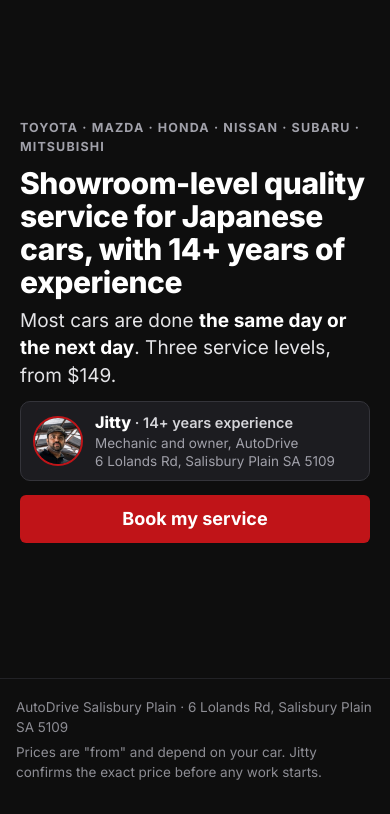
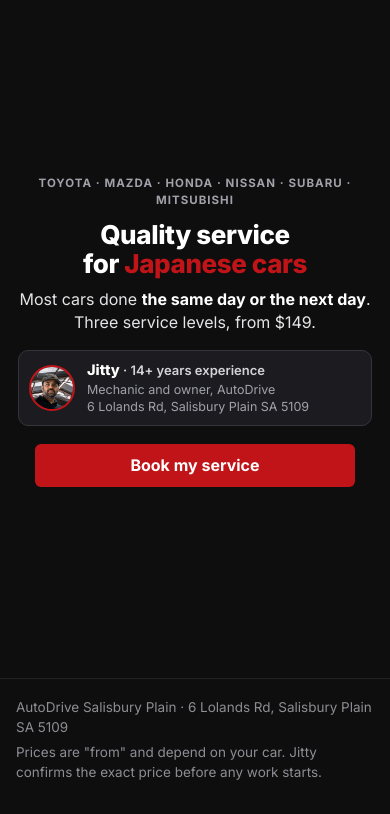
Before and after one commit to StalinS007/autodrive-salisbury-plain, a plain HTML site: page book-service.html in a window 390 px wide. Shown: the part 77-891 px from the top of the page. Drawn offline with Linux system fonts and the light colour scheme.

Commit message:
Preview: book-service welcome screen centred and smaller on phones, headline 'Quality service for Japanese cars'
Co-Authored-By: Claude Opus 5.5 <noreply@anthropic.com>

```diff
--- a/book-service.html
+++ b/book-service.html
@@ -3,13 +3,13 @@
 <head>
 <meta charset="UTF-8" />
 <meta name="viewport" content="width=device-width, initial-scale=1, viewport-fit=cover" />
-<title>Showroom-Level Service for Japanese Cars | AutoDrive Salisbury Plain</title>
+<title>Quality Service for Japanese Cars | AutoDrive Salisbury Plain</title>
 <meta name="description" content="Book a service for your Toyota, Mazda, Honda, Nissan, Subaru or Mitsubishi at AutoDrive Salisbury Plain. Basic from $149, Standard from $229, Logbook Servicing from $329. Most cars done same day or next day." />
 <meta name="robots" content="noindex" />
 <link rel="canonical" href="https://autodrivesalisburyplain.com.au/book-service" />
 <meta property="og:type" content="website" />
 <meta property="og:url" content="https://autodrivesalisburyplain.com.au/book-service" />
-<meta property="og:title" content="Showroom-level quality service for Japanese cars | AutoDrive" />
+<meta property="og:title" content="Quality service for Japanese cars | AutoDrive" />
 <meta property="og:description" content="Basic from $149, Standard from $229, Logbook Servicing from $329. Most cars done same day or next day." />
 <meta property="og:image" content="https://autodrivesalisburyplain.com.au/images/jitty-headshot.jpg" />
 <link rel="icon" type="image/png" href="/images/logo-autodrive.png" />
@@ -43,34 +43,31 @@
   .top__site{color:#cfcfd4; font-size:14px; font-weight:600; text-decoration:none; padding:8px 10px;}
   .top__site:hover{color:#fff;}
 
-  /* Welcome screen */
-  .wel__in{max-width:1180px; margin:0 auto; display:grid; gap:16px; padding:14px 16px 26px;}
-  .wel__eye{margin:0 0 10px; color:#a1a1aa; font-size:12.5px; font-weight:700; letter-spacing:.09em; text-transform:uppercase;}
-  .wel h1{margin:0 0 8px; font-size:clamp(27px,3.8vw,42px); font-weight:800; line-height:1.1; letter-spacing:-.015em;}
-  .wel__lead{margin:0 0 16px; font-size:17px; line-height:1.45; color:#e4e4e7;}
+  /* Welcome screen: centred, compact on phones */
+  .wel__in{max-width:620px; margin:0 auto; min-height:calc(100vh - 64px - 90px); display:grid; gap:0; align-content:center; justify-items:center; text-align:center; padding:28px 18px 32px;}
+  .wel__eye{margin:0 0 10px; color:#a1a1aa; font-size:11.5px; font-weight:700; letter-spacing:.09em; text-transform:uppercase;}
+  .wel h1{margin:0 0 10px; font-size:clamp(26px,4.2vw,40px); font-weight:800; line-height:1.12; letter-spacing:-.015em; text-wrap:balance;}
+  .wel h1 span{color:var(--red);}
+  .wel__lead{margin:0 0 16px; font-size:16px; line-height:1.45; color:#e4e4e7; text-wrap:balance;}
   .wel__lead b{color:#fff;}
-  .wel__by{display:flex; align-items:center; gap:14px; margin:0 0 18px; padding:12px 14px; border:1px solid #34343a; border-radius:10px; background:#1c1c20; max-width:520px;}
-  .wel__by img{width:60px; height:60px; border-radius:50%; object-fit:cover; flex:none; border:2px solid var(--red);}
-  .wel__by p{margin:0; font-size:13.5px; line-height:1.4; color:#a1a1aa;}
-  .wel__by .wel__byN{font-size:16px; font-weight:800; color:#fff;}
-  .wel__by .wel__byN span{font-weight:600; color:#d4d4d8; font-size:14.5px;}
-  .wel__go{display:flex; align-items:center; flex-wrap:wrap; gap:8px 14px;}
-  .tf-btn{display:inline-flex; align-items:center; justify-content:center; gap:8px; background:var(--red); color:#fff; border:0; border-radius:6px; font:inherit; font-weight:700; font-size:18px; line-height:1.2; padding:13px 24px; cursor:pointer; text-decoration:none;}
+  .wel__by{display:flex; align-items:center; gap:12px; margin:0 0 18px; padding:9px 14px 9px 10px; border:1px solid #34343a; border-radius:10px; background:#1c1c20; text-align:left;}
+  .wel__by img{width:46px; height:46px; border-radius:50%; object-fit:cover; flex:none; border:2px solid var(--red);}
+  .wel__by p{margin:0; font-size:12.5px; line-height:1.4; color:#a1a1aa;}
+  .wel__by .wel__byN{font-size:14.5px; font-weight:800; color:#fff;}
+  .wel__by .wel__byN span{font-weight:600; color:#d4d4d8; font-size:13px;}
+  .wel__go{display:flex; flex-direction:column; align-items:center; gap:8px; width:100%;}
+  .tf-btn{display:inline-flex; align-items:center; justify-content:center; gap:8px; background:var(--red); color:#fff; border:0; border-radius:6px; font:inherit; font-weight:700; font-size:16px; line-height:1.2; padding:12px 26px; cursor:pointer; text-decoration:none;}
   .tf-btn:hover{background:var(--red-dk);}
   .tf-btn:focus-visible{outline:2px solid #fff; outline-offset:3px;}
   .tf-btn svg{width:18px; height:18px; flex:none;}
-  .tf-key{font-size:13px; color:#a1a1aa;}
+  .wel .tf-btn{width:100%; max-width:320px;}
+  .tf-key{font-size:12.5px; color:#a1a1aa;}
   .tf-key b{font-weight:700; color:#d4d4d8;}
   @media (hover:none){ .tf-key{display:none;} }
-  @media (max-width:899px){
-    .wel .tf-btn{width:100%;}
-    .wel__lead{font-size:16px; margin-bottom:12px;}
-    .wel__by{padding:9px 12px; gap:12px; margin-bottom:14px;}
-    .wel__by img{width:50px; height:50px;}
+  @media (min-width:900px){
+    .wel__lead{font-size:17px;}
+    .wel__by img{width:52px; height:52px;}
   }
-  .wel__in{max-width:760px; min-height:calc(100vh - 64px - 90px); align-content:center; padding:40px 20px 44px;}
-  .wel h1{font-size:clamp(30px,5vw,52px);}
-  .wel__lead{font-size:19px;}
   .foot{border-top:1px solid #222226; padding:18px 0 28px; font-size:13.5px; color:#8d8d94;}
   .foot p{margin:0 0 4px;}
 
@@ -162,8 +159,8 @@
   <div class="wel__in">
     <div class="wel__txt">
       <p class="wel__eye">Toyota · Mazda · Honda · Nissan · Subaru · Mitsubishi</p>
-      <h1>Showroom-level quality service for Japanese cars, with 14+ years of experience</h1>
-      <p class="wel__lead">Most cars are done <b>the same day or the next day</b>. Three service levels, from $149.</p>
+      <h1>Quality service for <span>Japanese cars</span></h1>
+      <p class="wel__lead">Most cars done <b>the same day or the next day</b>.<br>Three service levels, from $149.</p>
       <div class="wel__by">
         <img src="/images/jitty-headshot.jpg" alt="Jitty, owner of AutoDrive" width="60" height="60">
         <div>
```
Also changed, not shown: 1 other file.
